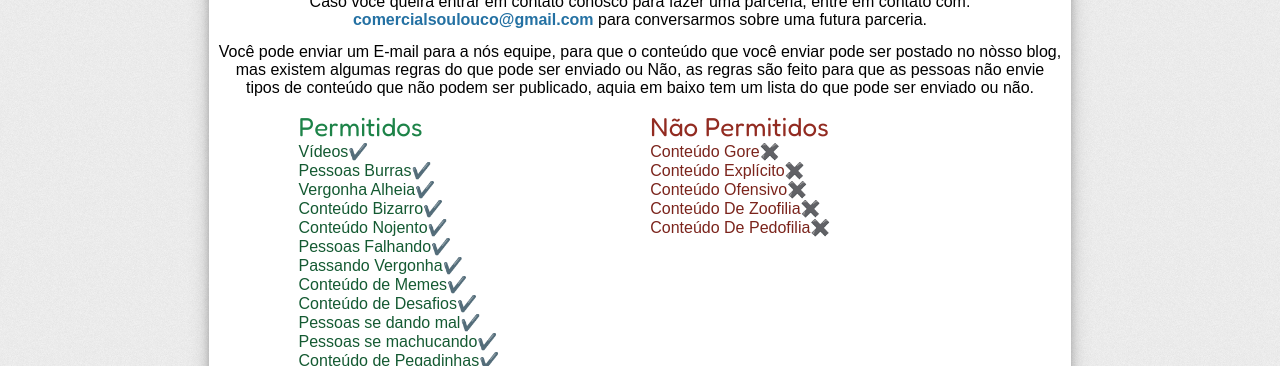
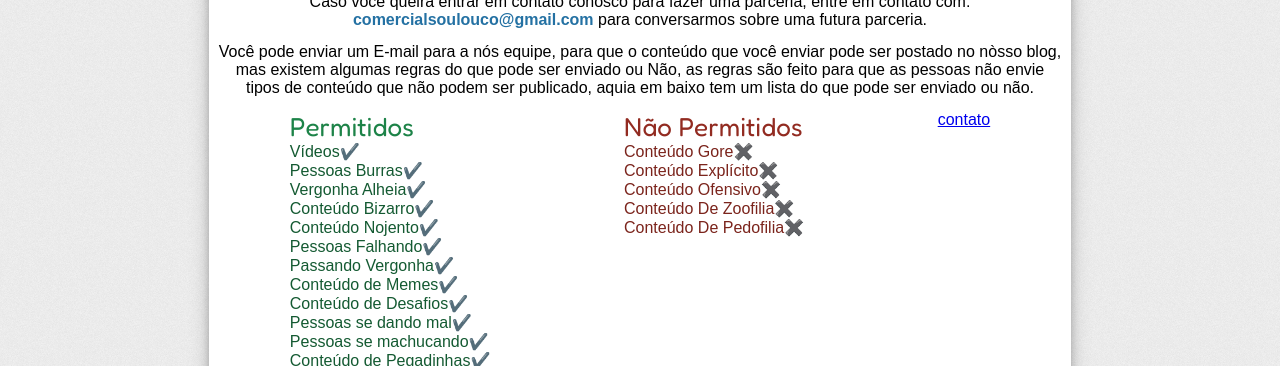
Before and after one commit to vmeshub/sou-louco, a plain HTML site: page contato/index.html in a window 1280 px wide. Shown: the part 434-800 px from the top of the page. Drawn offline with Linux system fonts and the light colour scheme; a web font is replaced by a local one.

Commit message:
Update index.html

```diff
--- a/contato/index.html
+++ b/contato/index.html
@@ -63,7 +63,7 @@
         <p>Conteúdo De Pedofilia✖️</p>
       </div>
 
-	     <a href="mailto:..."></a>
+	     <a href="mailto:...">contato</a>
 
      </div>
 
```
